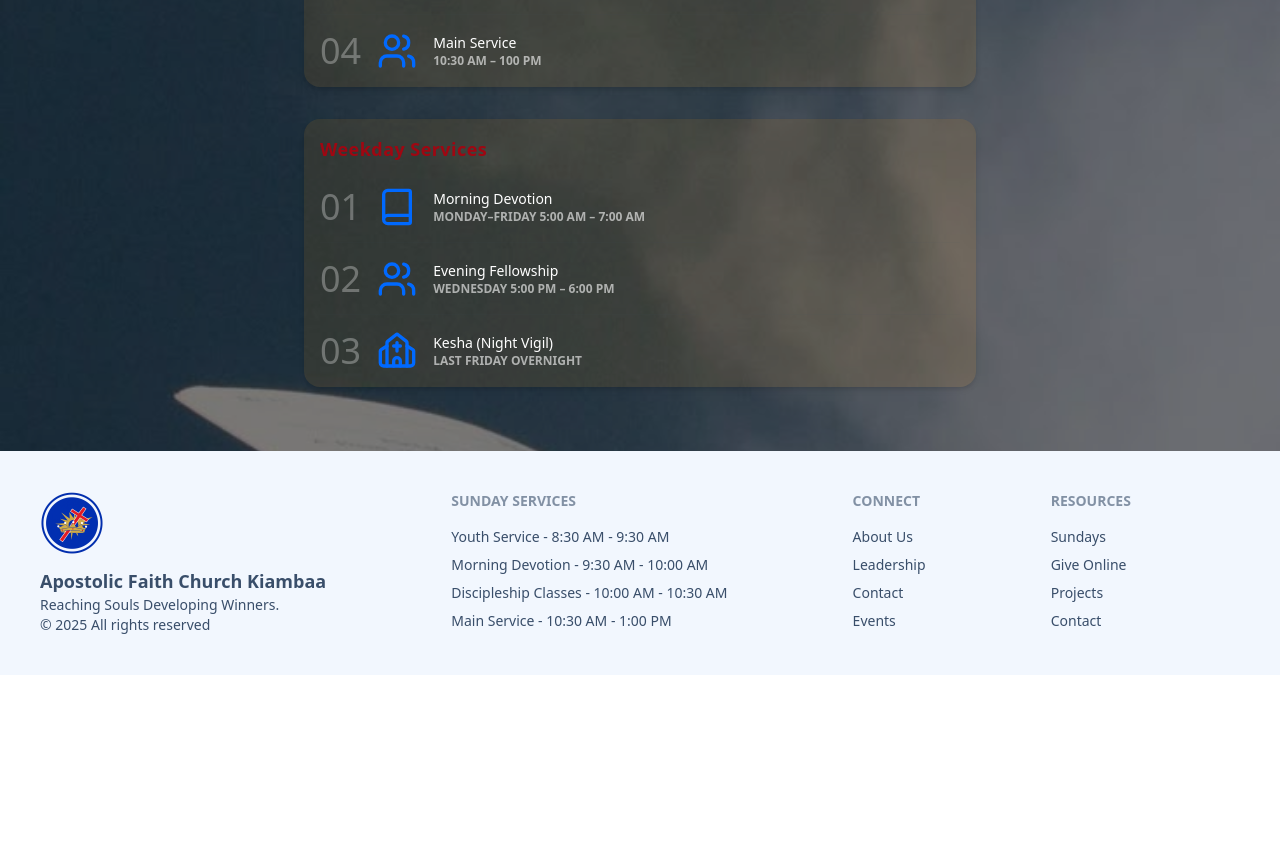
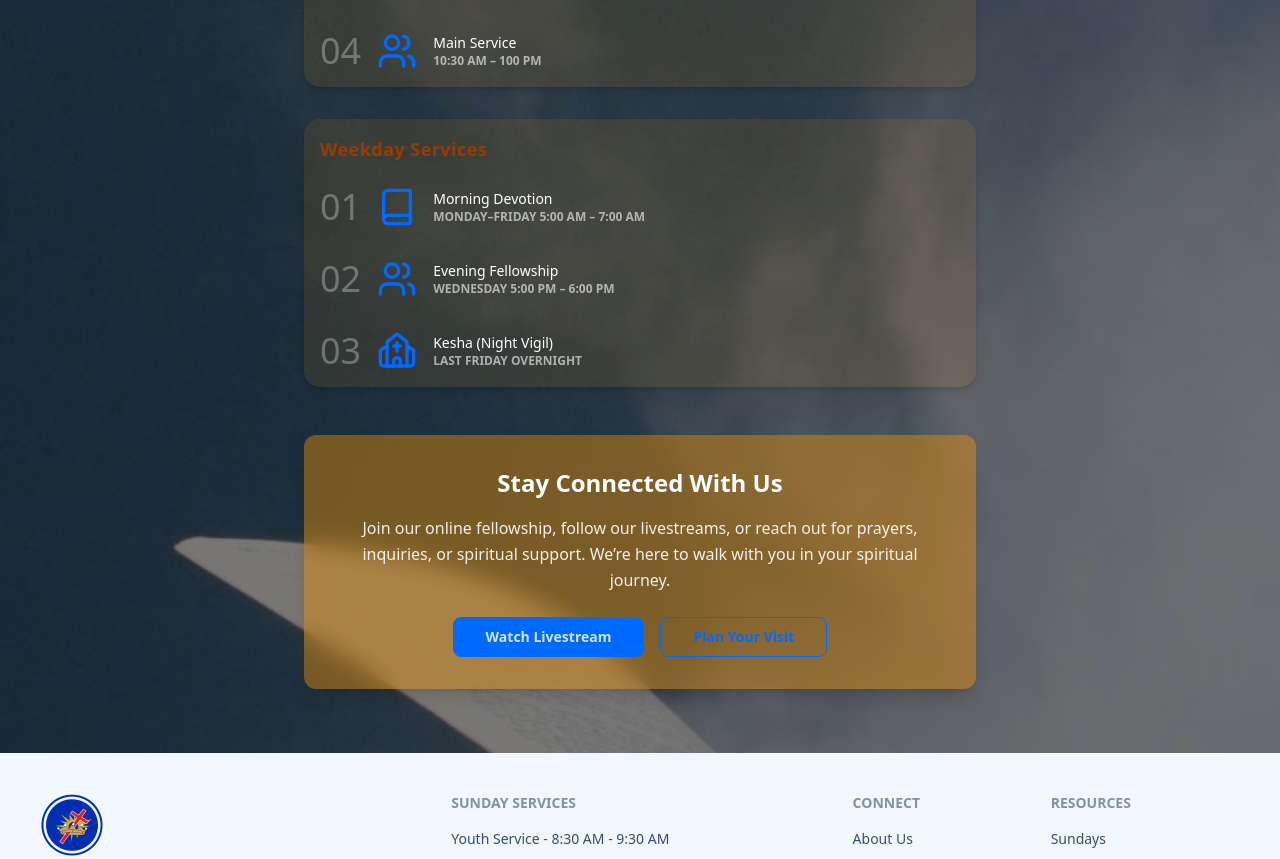
Before and after one commit to bugijay7/afckiambaa, a React (Vite) app in the folder frontend/: page /services in a window 1280 px wide. Shown: the part 567-1426 px from the top of the page. Before the commit the page ends 1242 px from the top, so only its background shows below. Built offline with nearby package versions, Linux system fonts and the light colour scheme.

Commit message:
livestream link

```diff
--- a/frontend/src/pages/Project.jsx
+++ b/frontend/src/pages/Project.jsx
@@ -69,9 +69,7 @@ function Project() {
               Together, we can raise a sanctuary for generations to meet with God.
             </p>
 
-            <a href="/giving" className="btn btn-primary mt-4 text-xs">
-              Support the Project
-            </a>
+
           </div>
 
           {/* Right - Supporting Image */}
--- a/frontend/src/pages/Services.jsx
+++ b/frontend/src/pages/Services.jsx
@@ -26,7 +26,7 @@ export default function Services() {
         {/* SERVICES LIST */}
         <section className="max-w-2xl w-full px-4 md:px-0 ">
           <ul className="list  rounded-box shadow-md text-white bg-amber-500/10">
-            <li className="p-4 pb-2 text-xs md:text-lg tracking-wide  text-red-800 font-bold">
+            <li className="p-4 pb-2 text-xs md:text-lg tracking-wide  text-amber-800 font-bold">
               Sunday Services
             </li>
 
@@ -77,7 +77,7 @@ export default function Services() {
 
           {/* Weekday Services */}
           <ul className="list  rounded-box shadow-md mt-8 text-white  bg-amber-500/10">
-            <li className="p-4 pb-2 text-xs md:text-lg  tracking-wide text-red-800 font-bold">
+            <li className="p-4 pb-2 text-xs md:text-lg  tracking-wide text-amber-800 font-bold">
               Weekday Services
             </li>
 
@@ -115,6 +115,37 @@ export default function Services() {
             </li>
           </ul>
         </section>
+        {/* 🔹 Bottom CTA Section */}
+<section className="max-w-2xl w-full px-4 md:px-0 mt-12 text-center text-base-100">
+  <div className="bg-amber-500/40 p-8 rounded-xl backdrop-blur-md shadow-lg">
+    <h3 className="text-xl md:text-2xl font-bold mb-4">
+      Stay Connected With Us
+    </h3>
+
+    <p className="text-sm md:text-base leading-relaxed opacity-90 mb-6">
+      Join our online fellowship, follow our livestreams, or reach out for
+      prayers, inquiries, or spiritual support. We’re here to walk with you
+      in your spiritual journey.
+    </p>
+
+    <div className="flex flex-col md:flex-row items-center justify-center gap-4">
+      <a
+        href="/live"
+        className="btn btn-primary px-8 w-full md:w-auto"
+      >
+        Watch Livestream
+      </a>
+
+      <a
+        href="/contact"
+        className="btn btn-outline btn-primary px-8 w-full md:w-auto"
+      >
+      Plan Your Visit
+      </a>
+    </div>
+  </div>
+</section>
+
       </div>
     </div>
   );
```
